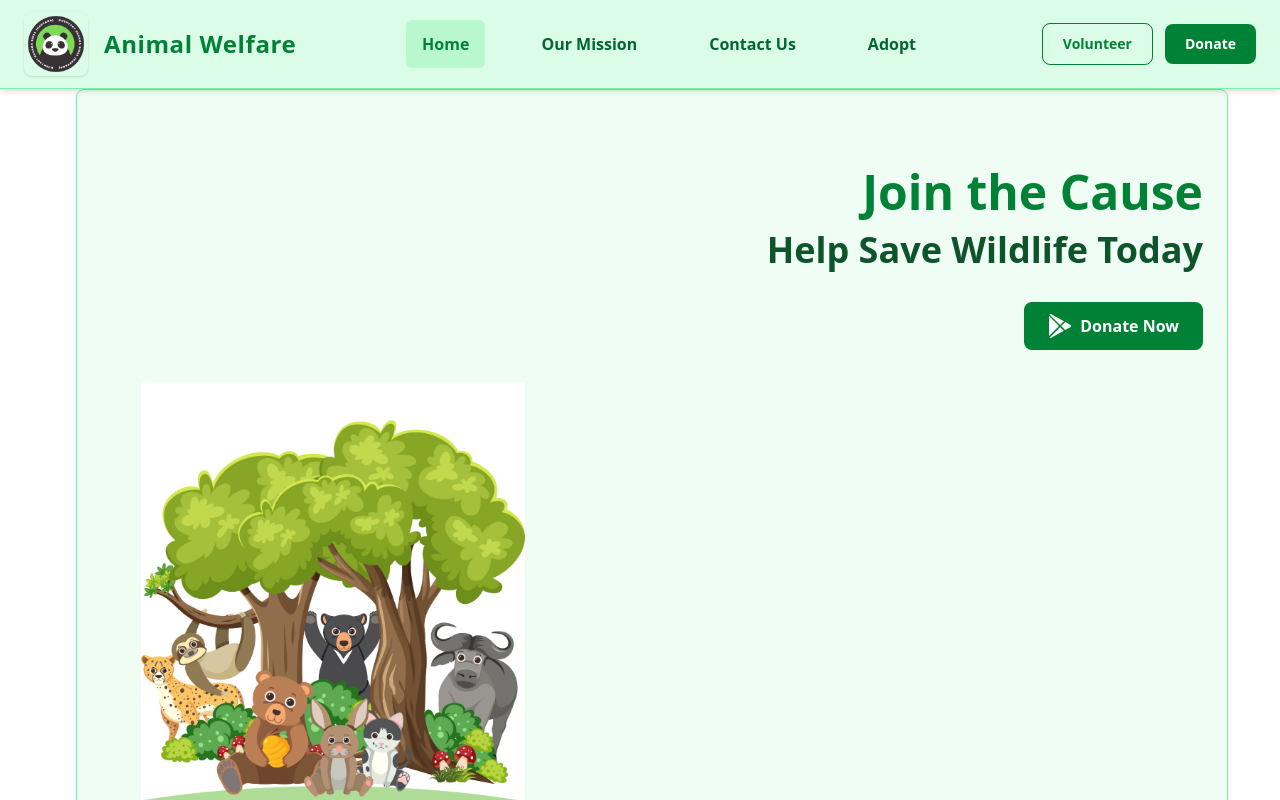
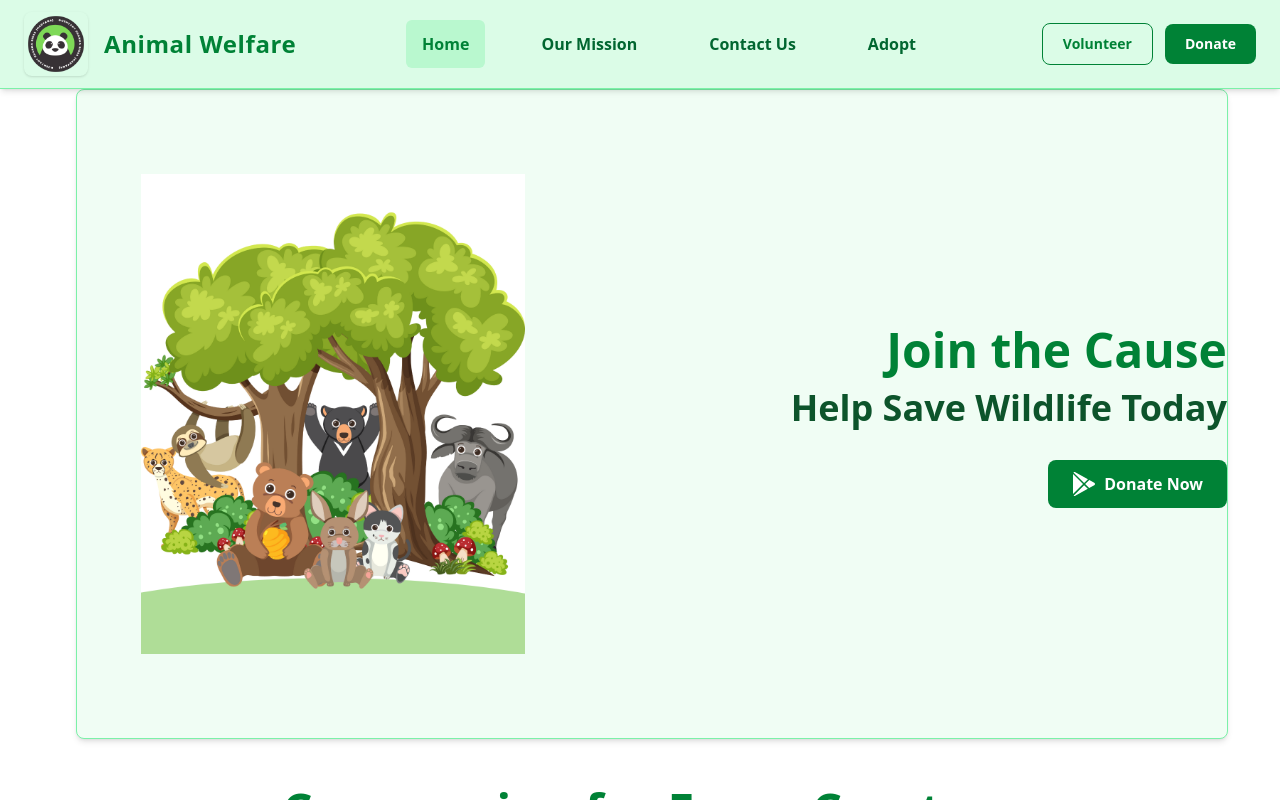
Before and after one commit to dushyantsharma460/Rounting-WildLife, a React (Vite) app: page / in a window 1280 px wide. Shown: the top 800 px of the page. Built offline with nearby package versions, Linux system fonts and the light colour scheme.

Commit message:
Update Home.jsx

```diff
--- a/src/components/Home/Home.jsx
+++ b/src/components/Home/Home.jsx
@@ -5,10 +5,20 @@ export default function Home() {
     return (
         <div className="mx-3 w-full max-w-7xl">
             {/* Hero Section */}
-            <aside className="relative bg-green-50 text-green-900 rounded-lg border border-green-300 overflow-hidden sm:mx-16 mx-2 sm:py-12 py-2 shadow-md min-h-[600px] sm:min-h-[650px]">
-                <div className="relative z-10 max-w-screen-xl px-2 pt-2 sm:pt-6 pb-6 sm:pb-8 mx-auto sm:px-4 lg:px-6">
-                    {/* Text block - hidden on mobile */}
-                    <div className="hidden sm:block max-w-xl space-y-6 text-right ml-auto">
+            <aside className="relative bg-green-50 text-green-900 rounded-lg border border-green-300 overflow-hidden sm:mx-16 mx-2 sm:py-12 py-4 shadow-md min-h-[600px] sm:min-h-[650px] flex flex-col sm:flex-row items-center">
+
+                {/* Image on the left */}
+                <div className="flex-shrink-0 ms-4 sm:ms-16 mb-6 sm:mb-0">
+                    <img
+                        src="/Home.png"
+                        alt="Panda Illustration"
+                        className="w-[16rem] sm:w-[24rem] opacity-95"
+                    />
+                </div>
+
+                {/* Text and Donate button on the right */}
+                <div className="flex flex-col justify-center max-w-xl text-center sm:text-right sm:ml-auto px-4 sm:px-0">
+                    <div className="hidden sm:block space-y-4">
                         <h2 className="text-4xl sm:text-5xl font-extrabold text-green-700 leading-tight">
                             Join the Cause
                             <span className="block text-green-900 text-3xl sm:text-4xl mt-2">
@@ -17,8 +27,7 @@ export default function Home() {
                         </h2>
                     </div>
 
-                    {/* Donate button - always visible */}
-                    <div className="mt-4 sm:mt-8 text-center sm:text-right sm:ml-auto">
+                    <div className="mt-4 sm:mt-8">
                         <Link
                             to="/donate"
                             className="inline-flex items-center px-6 py-3 text-white font-semibold bg-green-700 rounded-lg hover:bg-green-800 transition duration-300"
@@ -37,15 +46,6 @@ export default function Home() {
                         </Link>
                     </div>
                 </div>
-
-                {/* Image — left aligned, slightly smaller */}
-                <div>
-                    <img
-                        src="/Home.png"
-                        alt="Panda Illustration"
-                        className="w-[16rem] sm:w-[24rem] opacity-95 ms-4 sm:ms-16"
-                    />
-                </div>
             </aside>
 
             {/* Tagline */}
```
